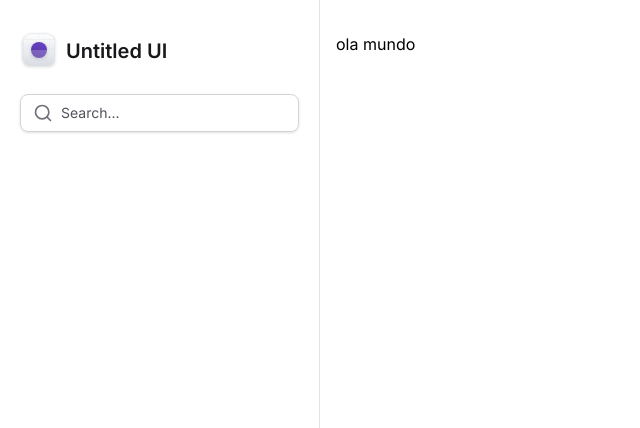
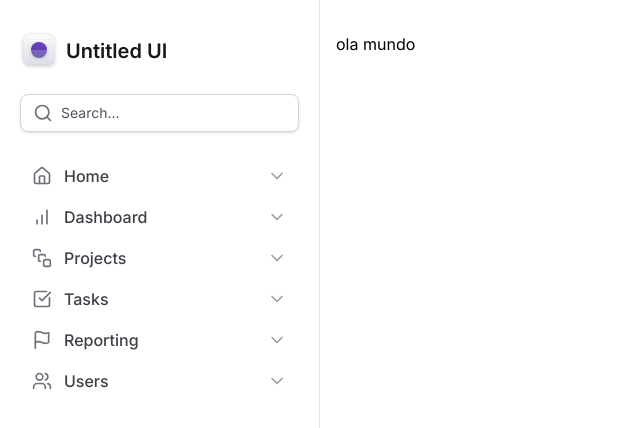
Before and after one commit to marlondenisck/masterizando-tailwind-nextjs, a Next.js app: page / in a window 1280 px wide. Shown: the top 428 px of the page, without its empty margins (0-640 px from the left). Built offline with nearby package versions, Linux system fonts and the light colour scheme.

Commit message:
Menu de Navegação

```diff
--- /dev/null
+++ b/src/components/MainNavigation/NavItem.tsx
@@ -0,0 +1,21 @@
+import { ChevronDown } from 'lucide-react'
+import { ElementType } from 'react'
+
+export interface NavItemProps {
+  title: string
+  icon: ElementType
+}
+export function NavItem({ title, icon: Icon }: NavItemProps) {
+  return (
+    <a
+      className='group flex items-center gap-3 rounded px-3 py-2 hover:bg-violet-50'
+      href='#'
+    >
+      <Icon className='h-5 w-5 text-zinc-500' />
+      <span className='font-medium text-zinc-700 group-hover:text-violet-500'>
+        {title}
+      </span>
+      <ChevronDown className='ml-auto h-5 w-5 text-zinc-400 group-hover:text-violet-300' />
+    </a>
+  )
+}
--- /dev/null
+++ b/src/components/MainNavigation/index.tsx
@@ -0,0 +1,23 @@
+import { NavItem } from './NavItem'
+
+import {
+  BarChart,
+  CheckSquare,
+  Flag,
+  Home,
+  SquareStack,
+  Users,
+} from 'lucide-react'
+
+export function MainNavigation() {
+  return (
+    <nav className='space-y-px'>
+      <NavItem title='Home' icon={Home} />
+      <NavItem title='Dashboard' icon={BarChart} />
+      <NavItem title='Projects' icon={SquareStack} />
+      <NavItem title='Tasks' icon={CheckSquare} />
+      <NavItem title='Reporting' icon={Flag} />
+      <NavItem title='Users' icon={Users} />
+    </nav>
+  )
+}
--- a/src/components/Sidebar/index.tsx
+++ b/src/components/Sidebar/index.tsx
@@ -1,5 +1,6 @@
 import { Logo } from '@/components/Sidebar/Logo'
 import { Search } from 'lucide-react'
+import { MainNavigation } from '../MainNavigation'
 export function Sidebar() {
   return (
     <aside className='space-y-6 border-r border-zinc-200 px-5 py-8'>
@@ -13,6 +14,7 @@
           placeholder='Search...'
         />
       </div>
+      <MainNavigation />
     </aside>
   )
 }
```
